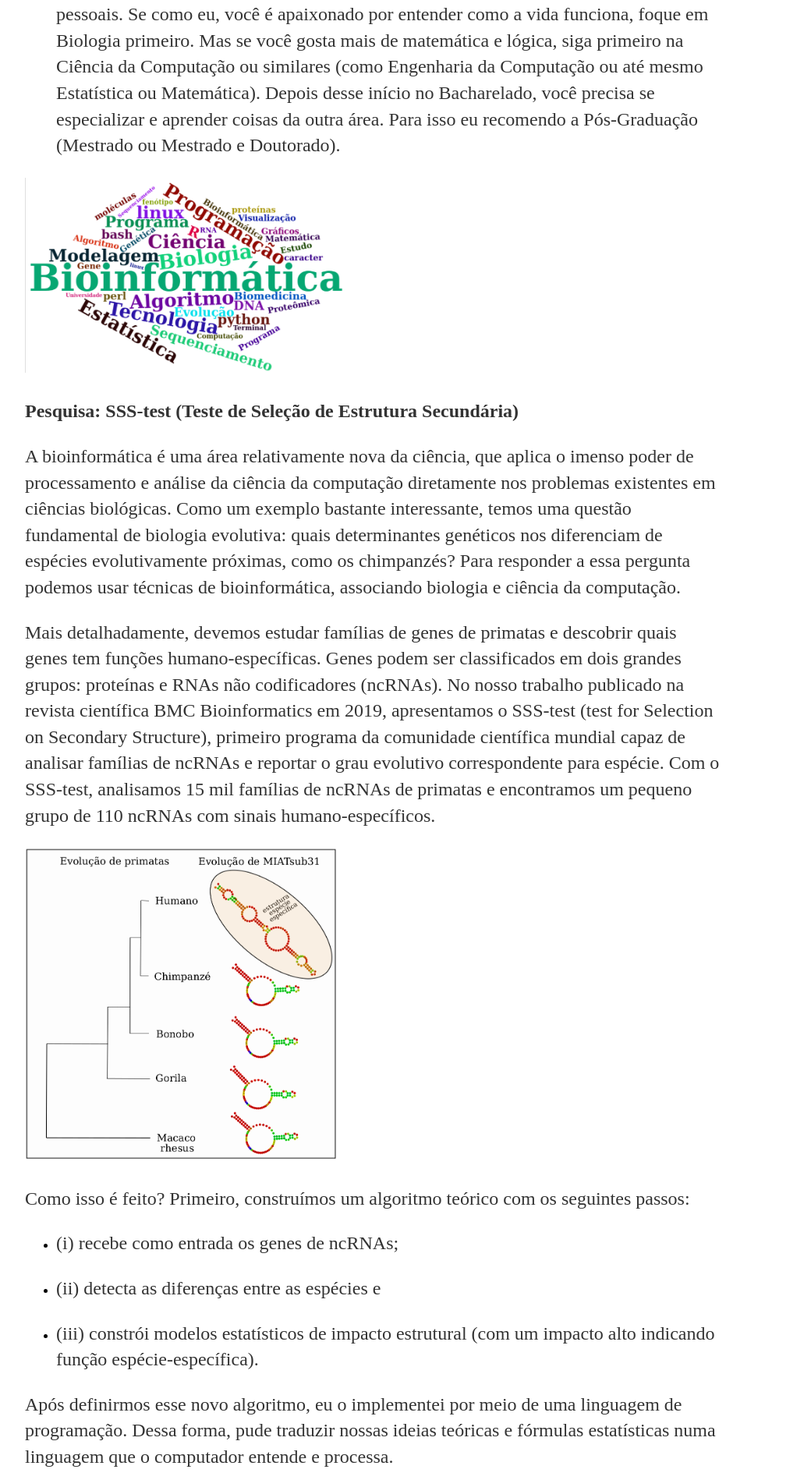
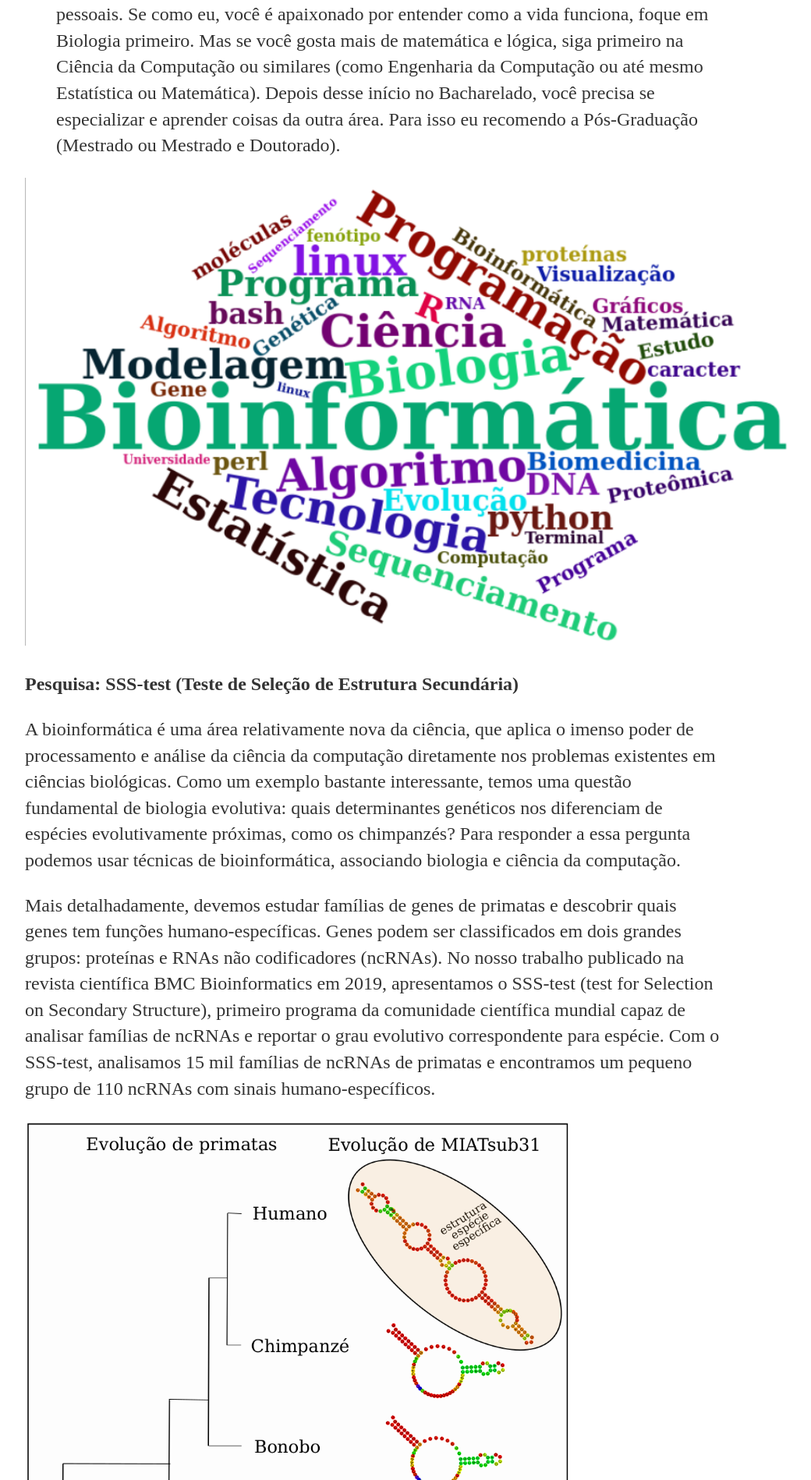
Before and after one commit to waltercostamb/waltercostamb.github.io, a Jekyll site: the page built from _posts/2020-05-22-PodcastIBICT.md, in a window 1280 px wide. Shown: the part 2357-4255 px from the top of the page at 78% size, without its empty margins (160-1200 px from the left). Built offline with Jekyll 4.4.1, drawn with Linux system fonts in a browser that asks for light colours.

Commit message:
Update 2020-05-22-PodcastIBICT.md

```diff
--- a/_posts/2020-05-22-PodcastIBICT.md
+++ b/_posts/2020-05-22-PodcastIBICT.md
@@ -62,7 +62,7 @@ Nesse podcast conversaremos sobre a minha pesquisa dentro do campo da Bioinform
   (como Engenharia da Computação ou até mesmo Estatística ou Matemática). Depois desse início no Bacharelado, você precisa se
   especializar e aprender coisas da outra área. Para isso eu recomendo a Pós-Graduação (Mestrado ou Mestrado e Doutorado).
 
-<img border="0" src="https://github.com/waltercostamb/waltercostamb.github.io/blob/master/figures/bioinformatica.png?raw=true" height="250" />
+<img border="0" src="https://github.com/waltercostamb/waltercostamb.github.io/blob/master/figures/bioinformatica.png?raw=true" height="600" />
 
 **Pesquisa: SSS-test (Teste de Seleção de Estrutura Secundária)**
 
@@ -81,7 +81,7 @@ programa da comunidade científica mundial capaz de analisar famílias de ncRNAs
 evolutivo correspondente para espécie. Com o SSS-test, analisamos 15 mil famílias de ncRNAs de
 primatas e encontramos um pequeno grupo de 110 ncRNAs com sinais humano-específicos.
 
-<img border="0" src="https://github.com/waltercostamb/waltercostamb.github.io/blob/master/figures/arvore.png?raw=true"  height="400" />
+<img border="0" src="https://github.com/waltercostamb/waltercostamb.github.io/blob/master/figures/arvore.png?raw=true"  height="700" />
 
 Como isso é feito? Primeiro, construímos um algoritmo teórico com os seguintes passos:
 
```
